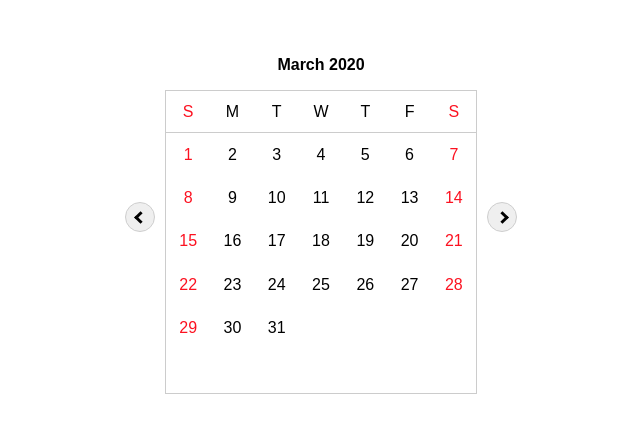
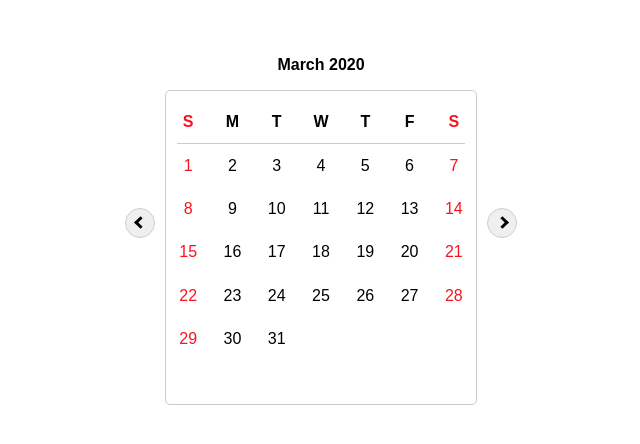
Before and after one commit to wangytangy/vanilla-JS-calendar, a plain HTML site: page index.html in a window 1280 px wide. Shown: the whole page, without its empty margins (319-959 px from the left). Drawn offline with Linux system fonts and the light colour scheme.

Commit message:
Add divider

```diff
--- a/index.html
+++ b/index.html
@@ -16,14 +16,15 @@
         </div>
         <div id='calendar'>
           <div id='weekday-header'>
-            <div class='day weekend-day'>S</div>
-            <div class='day weekday'>M</div>
-            <div class='day weekday'>T</div>
-            <div class='day weekday'>W</div>
-            <div class='day weekday'>T</div>
-            <div class='day weekday'>F</div>
-            <div class='day weekend-day'>S</div>
+            <div class='day weekend-day'><strong>S</strong></div>
+            <div class='day weekday'><strong>M</strong></div>
+            <div class='day weekday'><strong>T</strong></div>
+            <div class='day weekday'><strong>W</strong></div>
+            <div class='day weekday'><strong>T</strong></div>
+            <div class='day weekday'><strong>F</strong></div>
+            <div class='day weekend-day'><strong>S</strong></div>
           </div>
+          <div class='divider'></div>
           <div id='calendar-days'></div>
         </div>
       </div>
--- a/styles/index.css
+++ b/styles/index.css
@@ -10,6 +10,7 @@
 }
 
 #calendar {
+  border-radius: 5px;
   border: 1px solid #ccc;
 }
 
@@ -28,7 +29,13 @@
   grid-template-rows: 1fr;
   height: 42px;
 
-  border-bottom: 1px solid #ccc;
+  margin-top: 10px;
+}
+
+.divider {
+  border-top: 1px solid #ccc;
+  width: 93%;
+  margin: 0 auto;
 }
 
 #calendar-days {
```
